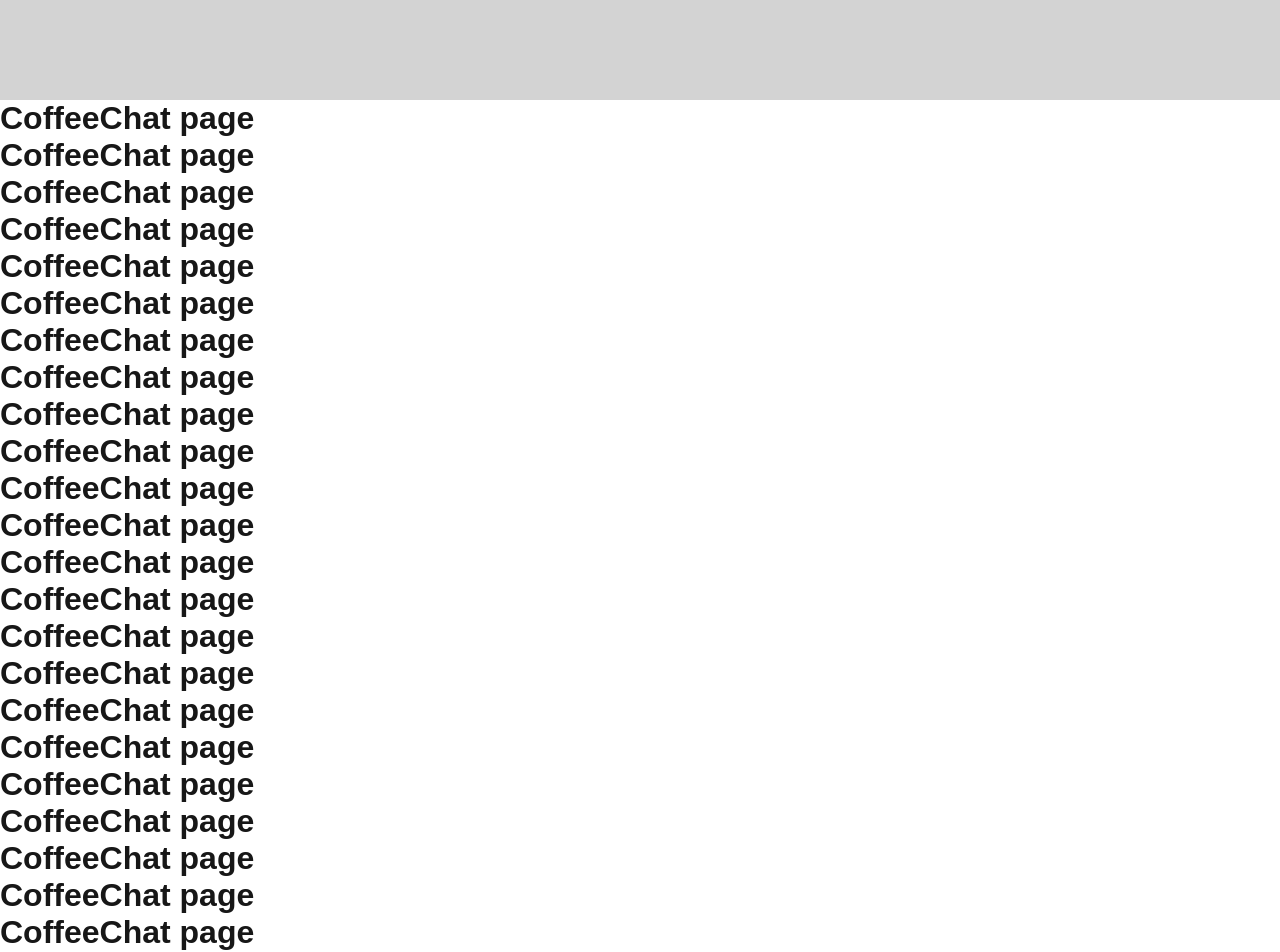
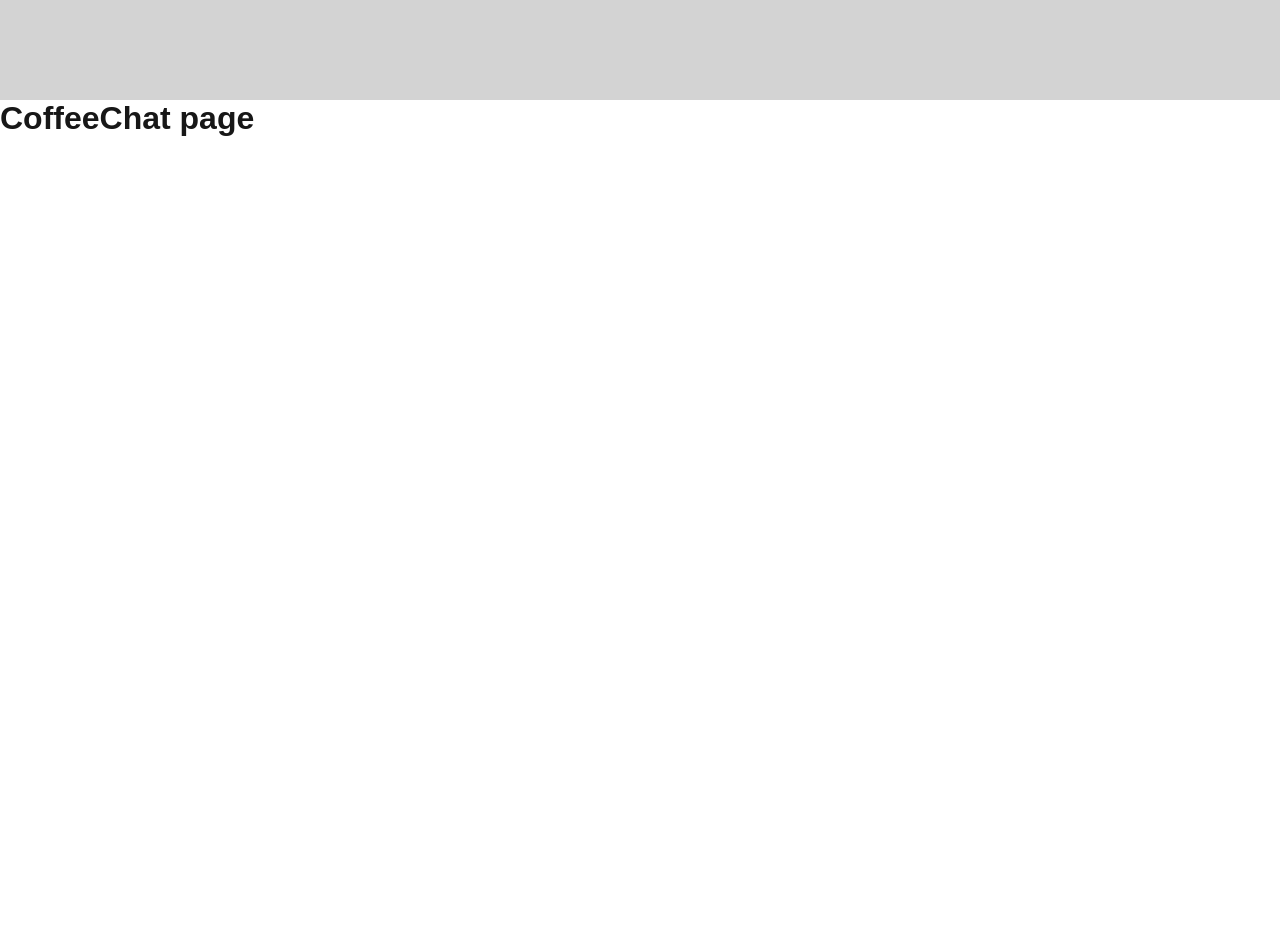
Before and after one commit to KOSTA-POCHACO/mentalk_client, a Next.js app: page /my/coffeechat in a window 1280 px wide. Shown: the top 952 px of the page. After the commit the page ends 800 px from the top, so only its background shows below. Built offline with nearby package versions, Linux system fonts and the light colour scheme.

Commit message:
check file

```diff
--- a/src/app/my/coffeechat/page.tsx
+++ b/src/app/my/coffeechat/page.tsx
@@ -4,31 +4,6 @@ const CoffeeChat : React.FC =  () => {
         <>
         <main>
         <h1>CoffeeChat page</h1>
-            <h1>CoffeeChat page</h1>
-            <h1>CoffeeChat page</h1>
-            <h1>CoffeeChat page</h1>
-            <h1>CoffeeChat page</h1>
-            <h1>CoffeeChat page</h1>
-            <h1>CoffeeChat page</h1>
-            <h1>CoffeeChat page</h1>
-            <h1>CoffeeChat page</h1>
-            <h1>CoffeeChat page</h1>
-            <h1>CoffeeChat page</h1>
-            <h1>CoffeeChat page</h1>
-            <h1>CoffeeChat page</h1>
-            <h1>CoffeeChat page</h1>
-            <h1>CoffeeChat page</h1>
-            <h1>CoffeeChat page</h1>
-            <h1>CoffeeChat page</h1>
-            <h1>CoffeeChat page</h1>
-            <h1>CoffeeChat page</h1>
-            <h1>CoffeeChat page</h1>
-            <h1>CoffeeChat page</h1>
-            <h1>CoffeeChat page</h1>
-            <h1>CoffeeChat page</h1>
-            <h1>CoffeeChat page</h1>
-            <h1>CoffeeChat page</h1>
-            <h1>CoffeeChat page</h1>
         </main>
 
         </>
```
